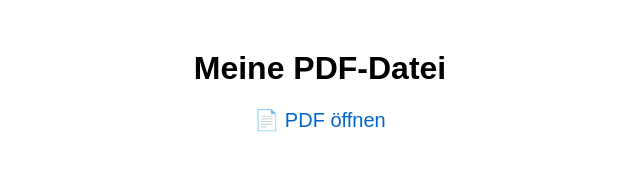
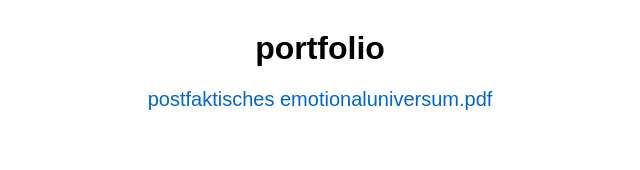
Before and after one commit to oktondi/website, a plain HTML site: page index.html in a window 1280 px wide. Shown: the whole page, without its empty margins (320-960 px from the left). Drawn offline with Linux system fonts and the light colour scheme.

Commit message:
Update index.html

```diff
--- a/index.html
+++ b/index.html
@@ -7,7 +7,7 @@
         body {
             font-family: Arial, sans-serif;
             text-align: center;
-            margin-top: 50px;
+            margin-top: 30px;
         }
 
         a {
@@ -23,11 +23,11 @@
 </head>
 <body>
 
-    <h1>Meine PDF-Datei</h1>
+    <h1>portfolio</h1>
 
     <!-- Link zum PDF -->
     <a href="portfoliow.pdf" target="_blank">
-        📄 PDF öffnen
+        postfaktisches emotionaluniversum.pdf
     </a>
 
 </body>
```
